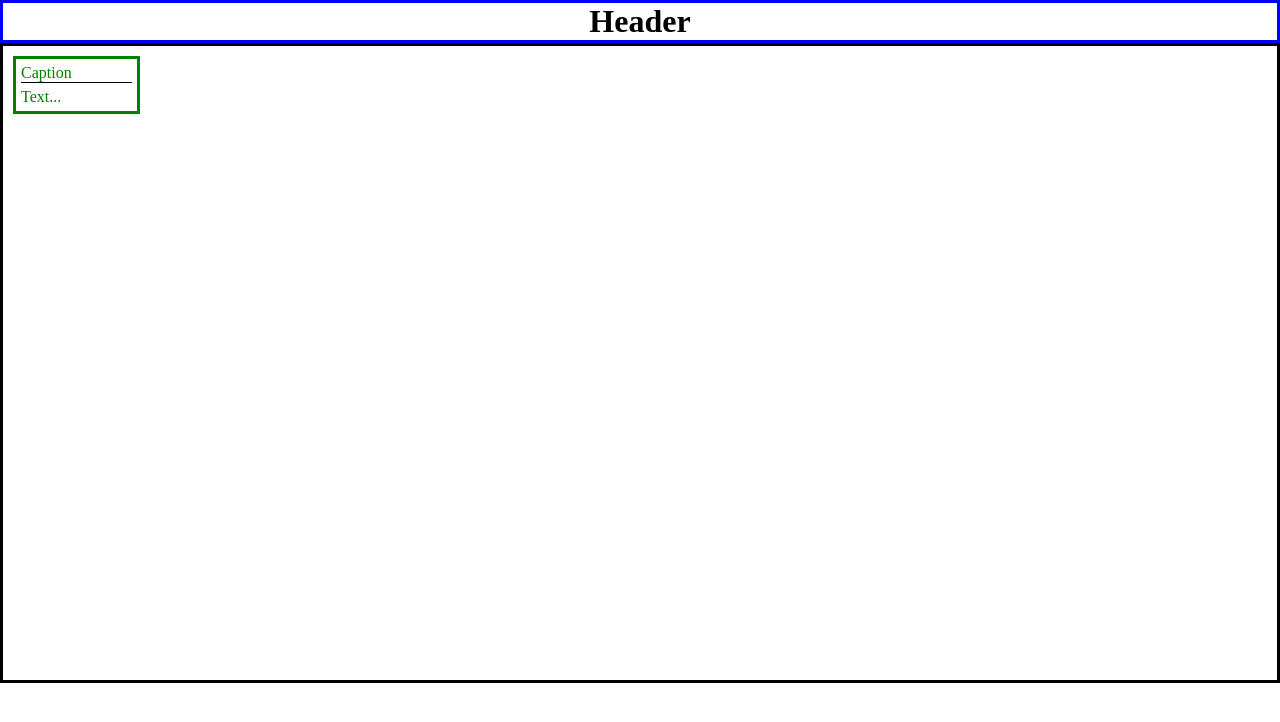
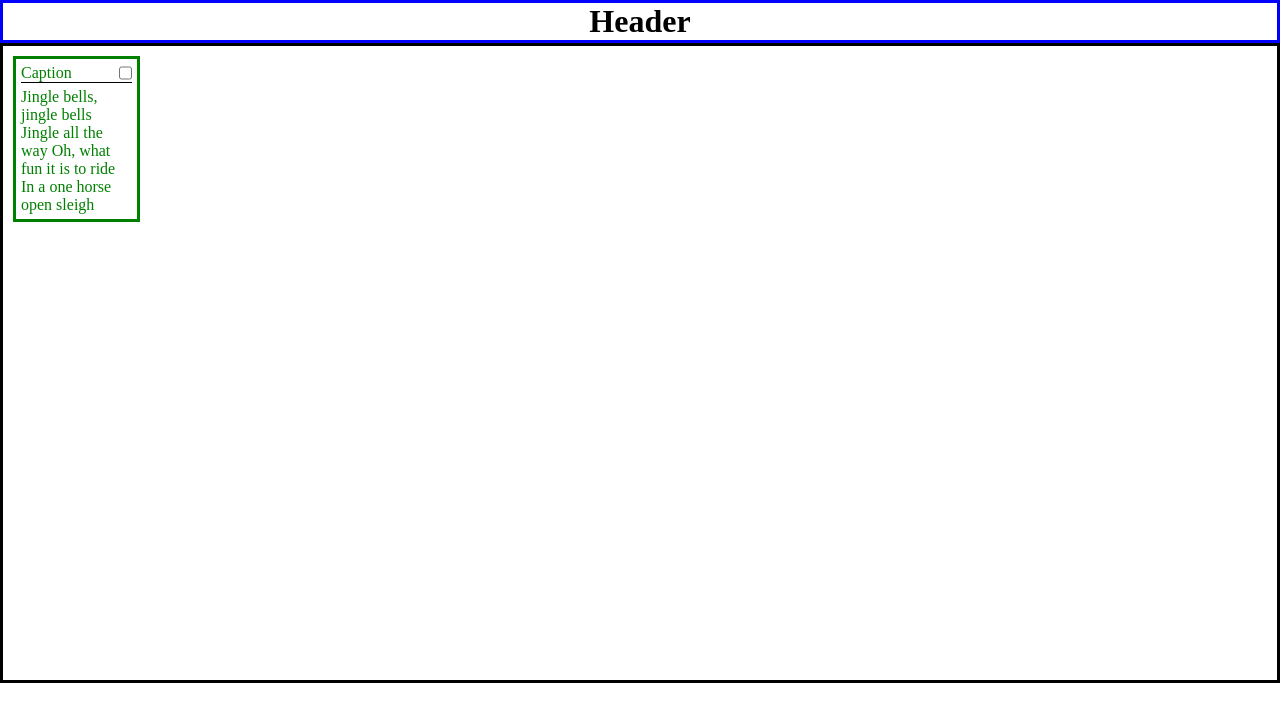
Before and after one commit to 233gme/CardEditor, a React (Create React App) app: page / in a window 1280 px wide. Shown: the top 722 px of the page. Built offline with nearby package versions, Linux system fonts and the light colour scheme.

Commit message:
Added solution for task2

```diff
--- a/public/index.html
+++ b/public/index.html
@@ -24,14 +24,7 @@
       work correctly both with client-side routing and a non-root public URL.
       Learn how to configure a non-root public URL by running `npm run build`.
     -->
-    <style>
-      * {
-        margin: 0;
-        padding: 0;
-        box-sizing: border-box;
-      }
-    </style>
-    <title>React App</title>
+    <title>IBA</title>
   </head>
   <body>
     <noscript>You need to enable JavaScript to run this app.</noscript>
--- /dev/null
+++ b/src/App.css
@@ -0,0 +1,5 @@
+* {
+  margin: 0;
+  padding: 0;
+  box-sizing: border-box;
+}
--- a/src/App.js
+++ b/src/App.js
@@ -1,15 +1,22 @@
+import React from 'react';
 import Header from './Header';
 import Cart from './Cart';
+import './App.css';
 
 function App() {
   return (
     <div className="App">
       <Header />
       <div className='main' style={{ border: '3px solid #000', width: '100vw', height: '80vh' }}>
-        <Cart />
+        <Cart>
+          Jingle bells, jingle bells
+          Jingle all the way
+          Oh, what fun it is to ride
+          In a one horse open sleigh
+        </Cart>
       </div>
     </div>
   );
 }
 
-export default App;
+export default App
--- a/src/Cart/index.js
+++ b/src/Cart/index.js
@@ -1,15 +1,32 @@
-import React from 'react'
-import './style.css'
+import React, { Component } from 'react';
+import './style.css';
 
-function Cart() {
+class Cart extends Component {
+
+  state = {
+    flag: false,
+  }
+
+  render() {
   return (
-    <div className='cart'>
+    <div className={this.state.flag === true ? 'cart cart_is_red' : 'cart cart_is_green'}>
       <div className='cart_header'>
-        Caption
+        <p>Caption</p>
+        <input type="checkbox" onClick={this.handleClick}></input>
       </div>
-      <p className='cart_text'>Text...</p>
+      <p className='cart_text'>
+        {this.props.children}
+      </p>
     </div>
   )
+  }
+
+  handleClick = () => {
+    this.setState({
+      flag: !this.state.flag
+    });
+  }
+
 }
 
 export default Cart
--- a/src/Cart/style.css
+++ b/src/Cart/style.css
@@ -1,14 +1,25 @@
 .cart{
   margin: 10px;
   width: 10%;
-  border: 3px solid green;
+  border: 3px solid;
+}
+.cart_is_green{
+  border-color: green;
+  color: green;
+}
+.cart_is_red{
+  border-color: red;
+  color: red;
 }
 .cart_header{
-  color: green;
   margin: 5px;
   border-bottom: 1px solid #000;
+  display: flex;
+  justify-content: space-between;
 }
 .cart_text{
-  color:green;
   margin: 5px;
 }
+input:hover{
+  cursor: pointer;
+}
--- a/src/index.js
+++ b/src/index.js
@@ -1,5 +1,5 @@
-import React from 'react'
-import { render } from 'react-dom'
-import App from './App'
+import React from 'react';
+import { render } from 'react-dom';
+import App from './App';
 
 render(<App />, document.getElementById('root'))
```
Also changed, not shown: 1 other file (tests, documents, lock files or other folders).
